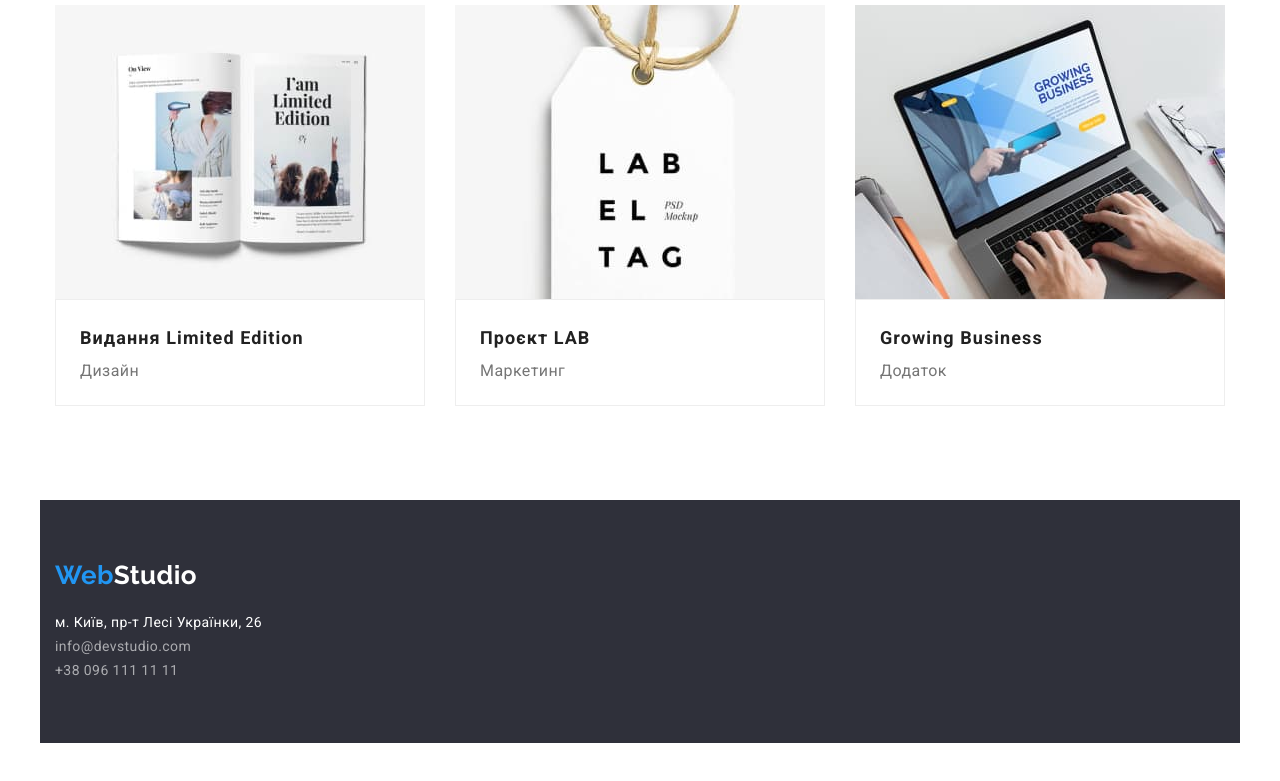
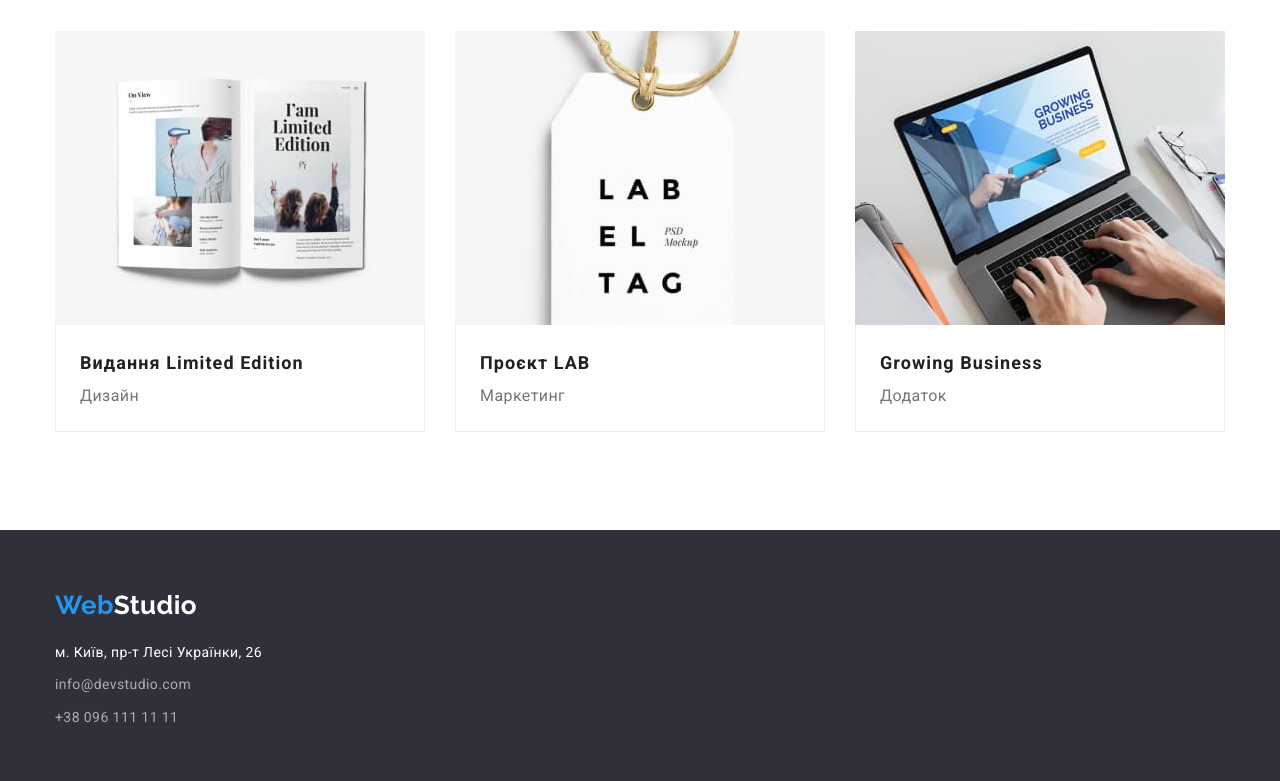
Before and after one commit to AlexSidol/goit-markup-hw-03, a plain HTML site: page portfolio.html in a window 1280 px wide. Shown: the part 1103-1884 px from the top of the page. Before the commit the page ends 1846 px from the top, so only its background shows below. Drawn offline with nearby package versions, Linux system fonts and the light colour scheme.

Commit message:
Внесла виправлення
-для херо вказала 200px, padding top, bottom
- загальний клас для секцій, padding top, bottom 94px
- section-our-work {
  padding-top: 0;
-секція наша команда, задала .section-team {
  background-color: var(--section-background-color), падінг 94 видалила
-li class="footer-link" - margin-bottom: 9px
-картки .partners-project {
  margin-bottom: 4px;
  padding: 20px 24px;
  border: 1px solid var(--blok-background-color);
  border-top: none
-футер скопіювала з основної сторінки

```diff
--- a/css/styles.css
+++ b/css/styles.css
@@ -43,7 +43,7 @@ button {
   width: 1200px;
   padding-right: 15px;
   padding-left: 15px;
-  margin: 0 auto;
+  margin: auto auto;
 }
 /* Хедер */
 .header {
@@ -144,6 +144,8 @@ ul {
 
 .hero {
   text-align: center;
+  padding-top: 200px;
+  padding-bottom: 200px;
 }
 
 .main-headline {
@@ -172,19 +174,23 @@ ul {
   color: var(--white-text-color);
   background-color: var(--accent-color);
 }
+/* Секції головної сторінки  */
+
+.section {
+  padding-top: 94px;
+  padding-bottom: 94px;
+}
+.section-our-work {
+  padding-top: 0;
+}
 
 .advantage-text {
   line-height: 1.71;
 }
 
-.section-advantage {
-  padding: 94px 0;
-}
-
 .list.advantage {
   display: flex;
 }
-
 
 .advantage .item + .item,
 .our-work .item + .item,
@@ -226,9 +232,12 @@ ul {
   flex-direction: row;
 }
 
+.section-team {
+  background-color: var(--section-background-color);
+}
+
 .section-title.centered {
   text-align: center;
-  padding-top: 94px;
   margin-bottom: 50px;
 }
 .title.centered {
@@ -254,15 +263,10 @@ ul {
 
 /* Приклади робіт */
 
-.section-examples {
-  margin: 94px 0;
-}
-
 .container-filter {
   display: flex;
-  flex-direction: row;
-  align-items: center;
-  margin-bottom: 34px;
+  gap: 8px;
+  margin-bottom: 50px;
   justify-content: center;
 }
 .container-filter .item + .item {
@@ -288,8 +292,10 @@ ul {
 }
 
 .partners-project {
-  padding: 19.21px 24px;
+  margin-bottom: 4px;
+  padding: 20px 24px;
   border: 1px solid var(--blok-background-color);
+  border-top: none;
 }
 
 /* Кнопки в портфоліо фільтр робіт*/
@@ -335,8 +341,7 @@ ul {
   margin-top: 20px;
 }
 
-.address-footer,
-.mail-footer {
+.footer-link:not(:last-child) {
   margin-bottom: 9px;
 }
 
--- a/portfolio.html
+++ b/portfolio.html
@@ -38,7 +38,7 @@
     </header>
 
     <main>
-      <section class="section-examples">
+      <section class="section section-examples">
         <div class="container">
           <h1 class="visually-hidden">Приклади робіт веб студії</h1>
           <ul class="list container-filter">
@@ -189,15 +189,19 @@
         </div>
       </section>
     </main>
-    <footer class="footer container">
-      <a href="/" class="logo-footer list"><span class="partlogo">Web</span>Studio</a>
-      <address class="address">
-        <ul class="list">
-          <li><a href="" class="address-footer"> м. Київ, пр-т Лесі Українки, 26</a></li>
-          <li><a href="" class="mail-footer"> info@devstudio.com</a></li>
-          <li><a href="" class="tel-footer"> +38 096 111 11 11</a></li>
-        </ul>
-      </address>
+    <footer class="footer">
+      <div class="container">
+        <a href="/" class="logo-footer list"><span class="partlogo">Web</span>Studio</a>
+        <address class="address">
+          <ul class="list">
+            <li class="footer-link">
+              <a href="" class="address-footer item"> м. Київ, пр-т Лесі Українки, 26</a>
+            </li>
+            <li class="footer-link"><a href="" class="mail-footer item"> info@devstudio.com</a></li>
+            <li class="footer-link"><a href="" class="tel-footer item"> +38 096 111 11 11</a></li>
+          </ul>
+        </address>
+      </div>
     </footer>
   </body>
 </html>
```
Also changed, not shown: index.html (+10 -10 lines).
